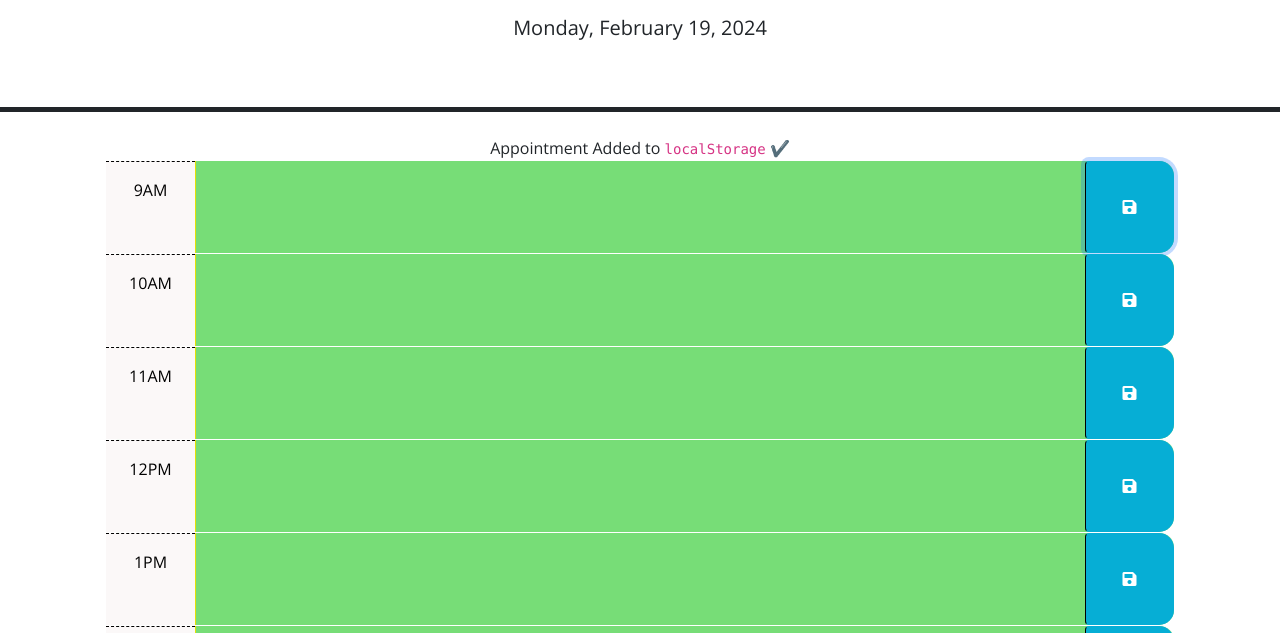
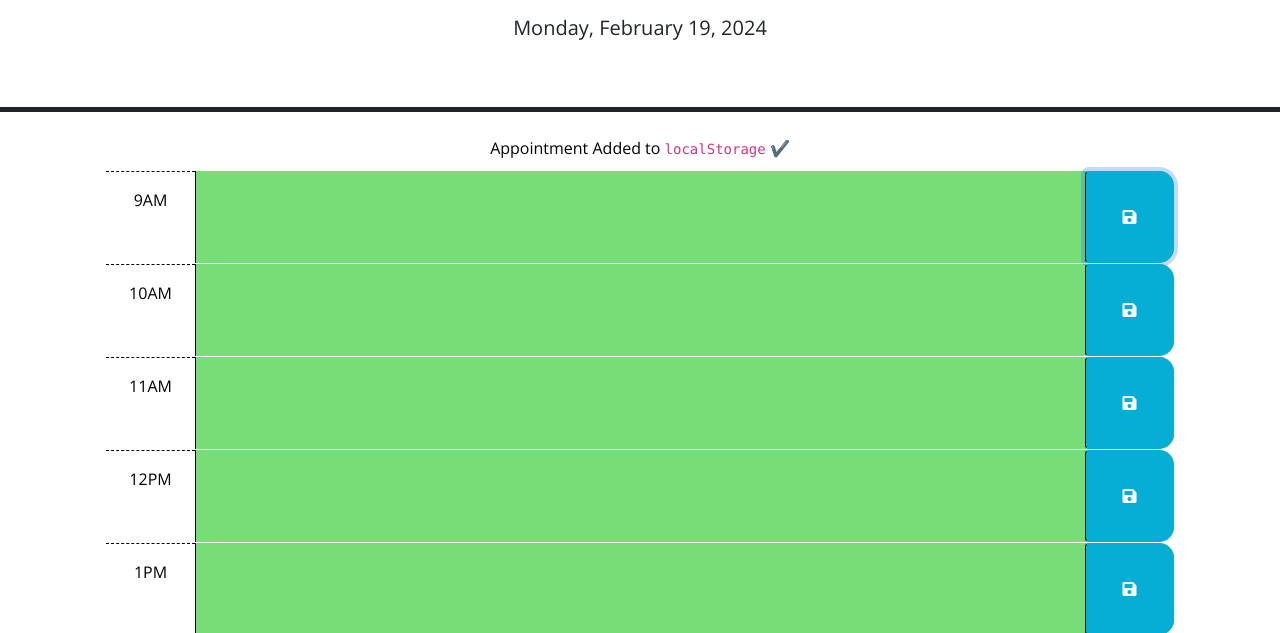
Before and after one commit to TomasRullan/-Work-Day-Scheduler, a plain HTML site: page index.html in a window 1280 px wide. Both pictures are taken after a click on the button 1129 px from the left and 372 px from the top of the page. Shown: the part 166-799 px from the top of the page. Drawn offline with nearby package versions, Linux system fonts and the light colour scheme; files that its build step writes are made by us from their sources; files whose address does not match are found by name.

Commit message:
fixed stylecss

```diff
--- a/assets/style.css
+++ b/assets/style.css
@@ -8,7 +8,7 @@ body {
   border: none;
   resize: none;
   color: #000000;
-    border-left: 1px solid rgb(230, 223, 7);
+  border-left: 1px solid black;
   padding: 10px;
 }
 
@@ -25,7 +25,7 @@ body {
 }
 
 .hour {
-    background-color: #fbf8f8;
+  background-color: #ffffff;
   color: #000000;
   border-top: 1px dashed #000000;
 }
@@ -57,3 +57,13 @@ body {
   font-size: 20px;
   transition: all 0.3s ease-in-out;
 }
+
+.notification {
+  display: none;
+  padding-bottom: 10px;
+  color: black;
+}
+
+.show {
+  display: block;
+}
```
Lines whose indentation alone changed are shown as unchanged.
